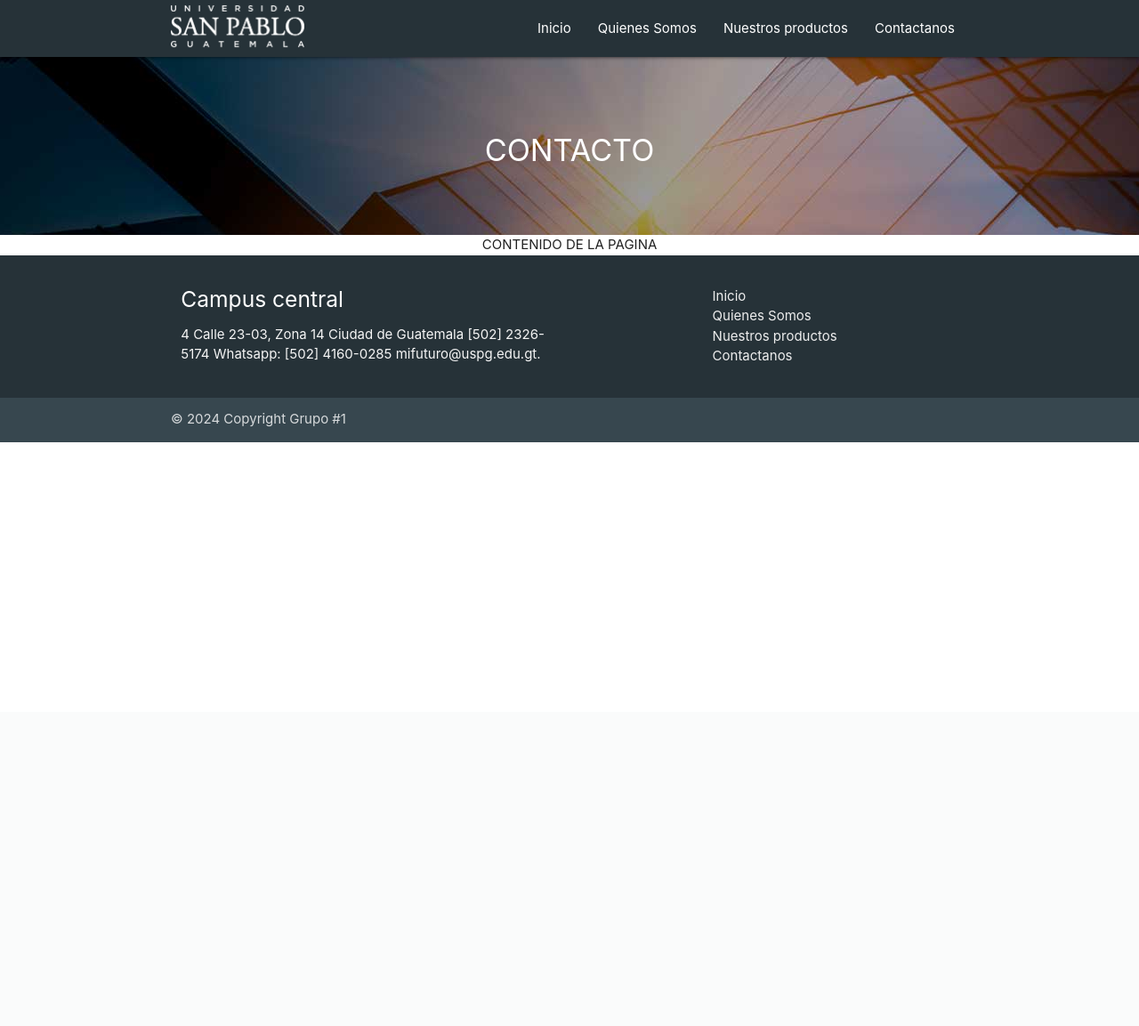
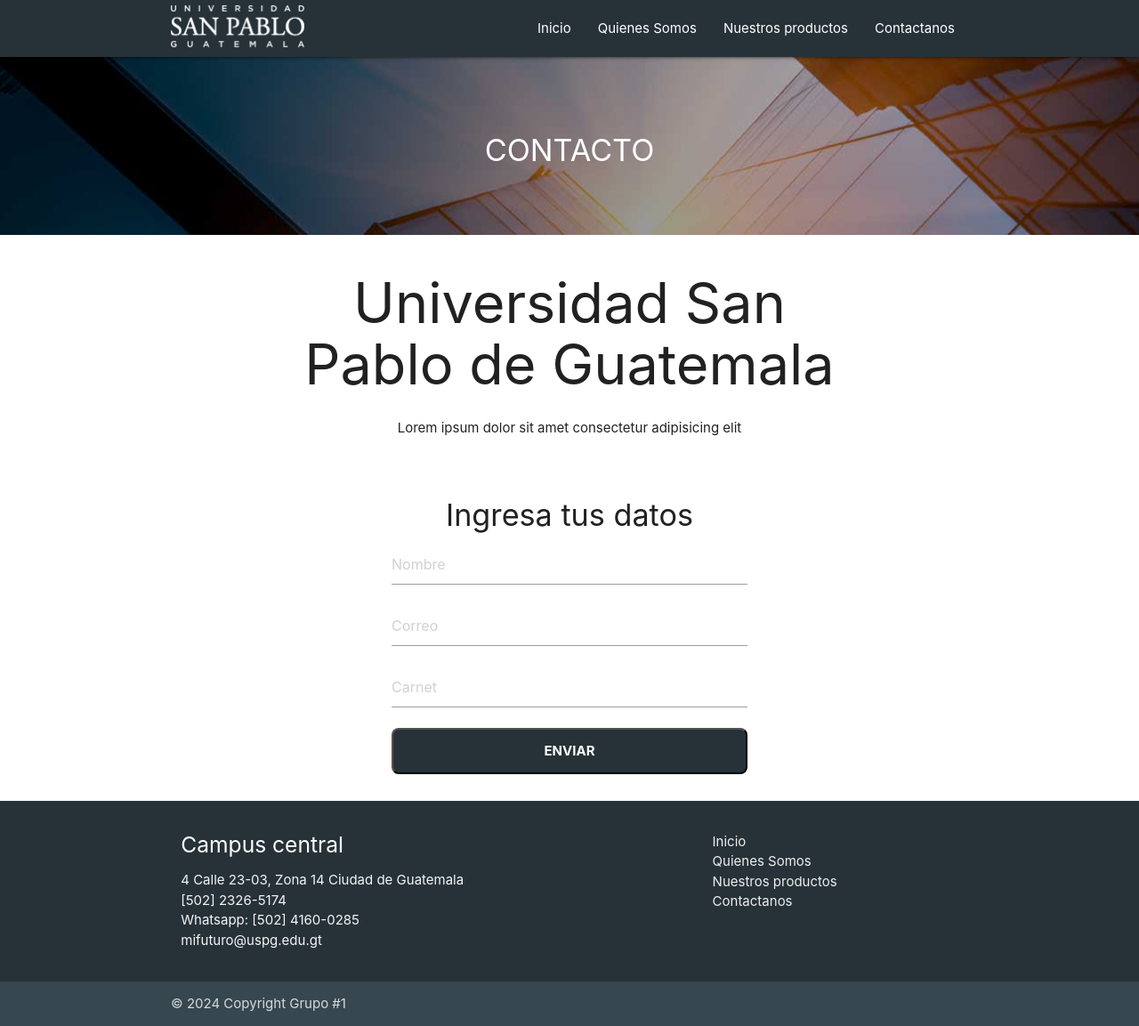
Before and after one commit to Isma1303/web1, a PHP site: page /contacto.html in a window 1280 px wide. Shown: the whole page at 89% size. Before the commit the page ends 497 px from the top, so only its background shows below. Run offline with PHP 8.4, Linux system fonts and the light colour scheme; some libraries are stand-ins or nearby versions.

Commit message:
Materialize Dinamyc alert

```diff
--- a/contacto.html
+++ b/contacto.html
@@ -1,33 +1,35 @@
 <!DOCTYPE html>
-  <html>
+<html lang="es">
 <head>
-
+    <meta charset="UTF-8">
+    <meta name="viewport" content="width=device-width, initial-scale=1.0">
+    <title>Página de Contacto</title>
     <link href="https://fonts.googleapis.com/icon?family=Material+Icons" rel="stylesheet">
-
     <link rel="stylesheet" href="css/materialize.min.css">
     <link rel="stylesheet" href="css/style.css">
-
-      <meta name="viewport" content="width=device-width, initial-scale=1.0"/>
 </head>
-
 <body>
-        <div class="navbar-fixed ">
+    <div class="navbar-fixed">
         <nav class="blue-grey darken-4">
             <div class="container">
                 <div class="nav-wrapper">
-                    <a href="index.html" class="brand-logo"><img src="img/L-bLANCO.png" alt=""></a>
-                    <a href="#" data-target="mobile-demo" class="sidenav-trigger"><i class="material-icons">menu</i></a>
+                    <a href="index.html" class="brand-logo">
+                        <img src="img/L-bLANCO.png" alt="Logo">
+                    </a>
+                    <a href="#" data-target="mobile-demo" class="sidenav-trigger">
+                        <i class="material-icons">menu</i>
+                    </a>
                     <ul class="right hide-on-med-and-down">
                         <li><a href="index.html">Inicio</a></li>
                         <li><a href="quienesSomos.html">Quienes Somos</a></li>
                         <li><a href="productos.html">Nuestros productos</a></li>
                         <li><a href="contacto.html">Contactanos</a></li>
                     </ul>
-
                 </div>
             </div>
         </nav>
     </div>
+
     <ul class="sidenav" id="mobile-demo">
         <li><a href="index.html">Inicio</a></li>
         <li><a href="quienesSomos.html">Quienes Somos</a></li>
@@ -37,30 +39,49 @@
 
     <div class="parallax-container">
         <div class="parallax">
-                  <img src="img/bg2.jpg">
+            <img src="img/bg2.jpg" alt="Imagen de fondo">
             <div class="center-align" style="position: absolute; top: 50%; left: 50%; transform: translate(-50%, -50%); color: white;">
                 <h4 class="pulse">CONTACTO</h4>
             </div>
         </div>
     </div>
+
     <div class="container center">
-                CONTENIDO DE LA PAGINA
+        <section>
+            <div class="container">
+                <h1>Universidad San Pablo de Guatemala</h1>
+                <p>Lorem ipsum dolor sit amet consectetur adipisicing elit</p>
+                <div class="formulario">
+                    <h4>Ingresa tus datos</h4>
+                    <form action="" id="alerta-form">
+                        <input class="input" type="text" id="nombre" placeholder="Nombre">
+                        <input class="input" type="email" id="correo" placeholder="Correo">
+                        <input class="input" type="number" id="carnet" placeholder="Carnet">
+                        <button class="button" type="submit" id="alerta-submit" value="Mostrar">Enviar</button>
+                    </form>
                 </div>
             </div>
+        </section>
+    </div>
+
     <footer class="page-footer blue-grey darken-4">
         <div class="container">
             <div class="row">
                 <div class="col l6 s12">
                     <h5 class="white-text">Campus central</h5>
-                      <p class="grey-text text-lighten-4">4 Calle 23-03, Zona 14 Ciudad de Guatemala [502] 2326-5174 Whatsapp: [502] 4160-0285 mifuturo@uspg.edu.gt.</p>
+                    <p class="grey-text text-lighten-4">
+                        4 Calle 23-03, Zona 14 Ciudad de Guatemala<br>
+                        [502] 2326-5174<br>
+                        Whatsapp: [502] 4160-0285<br>
+                        mifuturo@uspg.edu.gt
+                    </p>
                 </div>
                 <div class="col l4 offset-l2 s12">
-
                     <ul>
-                        <li><a class="grey-text text-lighten-3"  href="sass.html">Inicio</a></li>
-                        <li><a class="grey-text text-lighten-3"  href="badges.html">Quienes Somos</a></li>
-                        <li><a class="grey-text text-lighten-3"  href="collapsible.html">Nuestros productos</a></li>
-                        <li><a class="grey-text text-lighten-3"  href="mobile.html">Contactanos</a></li>
+                        <li><a class="grey-text text-lighten-3" href="sass.html">Inicio</a></li>
+                        <li><a class="grey-text text-lighten-3" href="badges.html">Quienes Somos</a></li>
+                        <li><a class="grey-text text-lighten-3" href="collapsible.html">Nuestros productos</a></li>
+                        <li><a class="grey-text text-lighten-3" href="mobile.html">Contactanos</a></li>
                     </ul>
                 </div>
             </div>
@@ -74,26 +95,23 @@
 
     <script src="js/materialize.min.js"></script>
     <script src="https://cdn.jsdelivr.net/npm/sweetalert2@11"></script>
-
+    <script src="js/contact.js"></script>
     <script>
-
-          document.addEventListener('DOMContentLoaded', function() {
+        document.addEventListener('DOMContentLoaded', function () {
             var elems = document.querySelectorAll('.carousel');
             var instances = M.Carousel.init(elems, {
                 fullWidth: true,
                 indicators: false
             });
+
+
             var parallaxContainers = document.querySelectorAll('.parallax-container');
-            parallaxContainers.forEach(function(container) {
-              container.style.height = '200px'; // Set the desired height
+            parallaxContainers.forEach(function (container) {
+                container.style.height = '200px';
             });
-            // Initialize parallax on page load
             var parallaxElems = document.querySelectorAll('.parallax');
             var parallaxInstances = M.Parallax.init(parallaxElems);
-
         });
     </script>
-
-
 </body>
 </html>
--- a/css/style.css
+++ b/css/style.css
@@ -45,3 +45,46 @@
     color: #000000;
 
 }
+
+.button {
+    width: 100%;
+    max-width: 400px;
+    background-color: #263238;
+    color: #fff;
+    padding: 1rem;
+    border-radius: 8px;
+    cursor: pointer;
+    text-transform: uppercase;
+    font-weight: bold;
+    transition: background-color 0.3s;
+}
+
+.button:hover {
+    background-color: #272e31;
+    transition : 0.3s
+}
+.formulario {
+    width: 100%;
+    margin: auto;
+    padding: 2rem;
+    text-align: center;
+    border-radius: 5px;
+    border-color: #000000;
+}
+
+form {
+    display: flex;
+    flex-direction: column;
+    align-items: center;
+    gap: 1rem;
+}
+
+.input {
+    border-radius: 6px;
+    padding: 1rem;
+    margin: 0.5rem 0;
+    border: 1px solid #ccc;
+    font-size: 1rem;
+    width: 100%;
+    max-width: 400px;
+}
--- /dev/null
+++ b/js/contact.js
@@ -0,0 +1,28 @@
+document.addEventListener('DOMContentLoaded', function () {
+    const alertaForm = document.querySelector("#alerta-form");
+
+    if (alertaForm) {
+        alertaForm.addEventListener("submit", (e) => {
+            e.preventDefault();
+
+            const nombre = document.querySelector("#nombre").value;
+            const correo = document.querySelector("#correo").value;
+            const carnet = document.querySelector("#carnet").value;
+
+
+            console.log("Nombre: " + nombre);
+            console.log("Correo: " + correo);
+            console.log("Carnet: " + carnet);
+
+            M.toast({
+                html: 'Datos enviados correctamente ✅',
+                classes: 'rounded'
+            });
+
+            // Reiniciar el formulario
+            alertaForm.reset();
+        });
+    } else {
+        console.error("El formulario #alerta-form no fue encontrado en el DOM.");
+    }
+});
```
Lines whose indentation alone changed are shown as unchanged.
